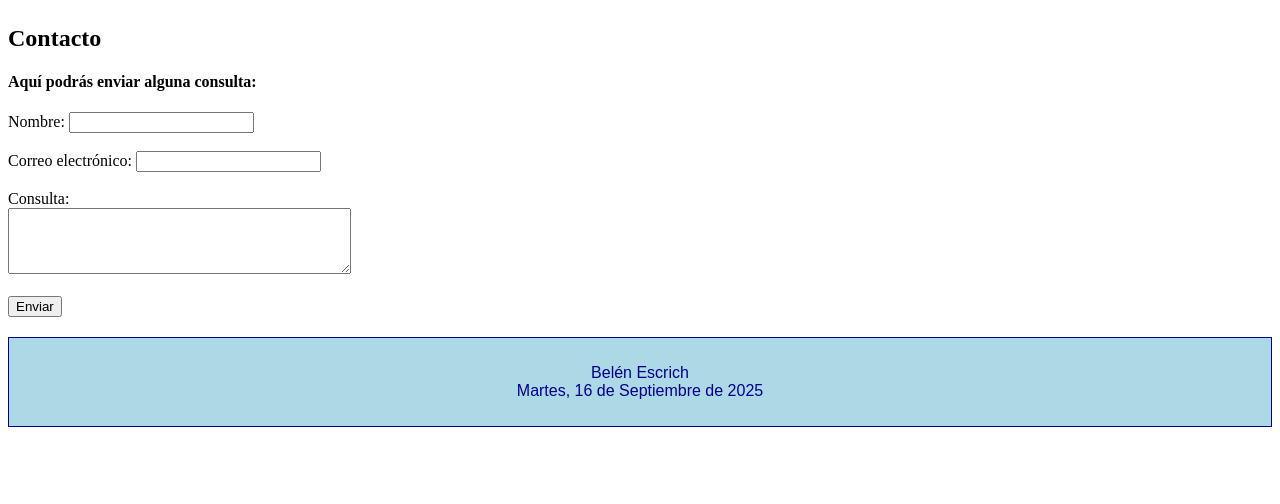
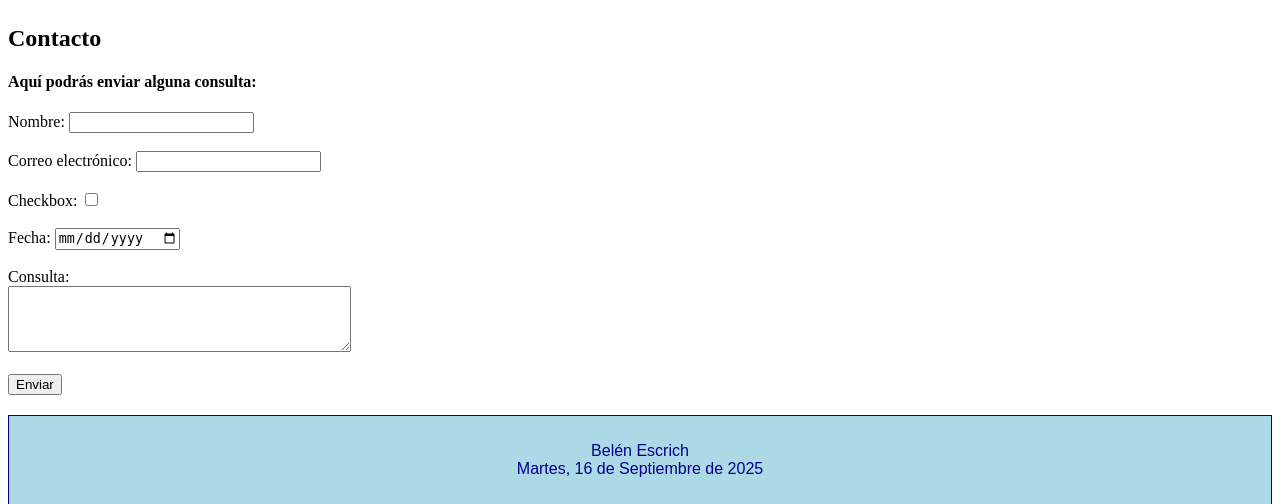
Before and after one commit to belenef/DWES-Ejercicios-PHP, a PHP site: page /principal.php in a window 1280 px wide. Shown: the part 261-765 px from the top of the page. Run offline with PHP 8.4, Linux system fonts and the light colour scheme.

Commit message:
He añadido el ejercicio 2.3

```diff
--- a/htdocs/2.1/principal.php
+++ b/htdocs/2.1/principal.php
@@ -21,9 +21,9 @@
                 require("cabecera.inc.php");
              ?>
         </header>
+        <nav>
 
-        <!-- Barra de navegación con enlaces a otras páginas -->
-        <nav>
+           <!-- Barra de navegación con enlaces a otras páginas -->
             <a href="tecnologias.php">tecnologias.php</a> |
             <a href="rrss.php">rrss.php</a> |
             <a href="/2.2/count.php">count.php</a> |
@@ -42,26 +42,33 @@
 
             </p>
 
-             <!-- formulario de contacto -->
+            <!-- formulario de contacto -->
             <h2>Contacto</h2>
             <h4>Aquí podrás enviar alguna consulta:</h4>
-                <form action="#" method="post">
+                <form name="input" action="../2.3/consulta.php" method="post">
 
                     <!-- Campo de texto para nombre -->
                     <label for="nombre">Nombre:</label>
                     <input type="text" id="nombre" name="nombre" required><br><br>
 
-                    <!-- Campo de correo electrónico -->
+                    <!-- Campo de texto para email -->
                     <label for="email">Correo electrónico:</label>
                     <input type="email" id="email" name="email" required><br><br>
 
-                    <!-- Área de texto para la consulta -->
+                    <!-- Campo para checkbox -->
+                    <label for="checkbox">Checkbox:</label>
+                    <input type="checkbox" id="checkbox" name="checkbox"><br><br>
+
+                    <!-- Campo para seleccionar fecha -->
+                    <label for="date">Fecha:</label>
+                    <input type="date" id="date" name="date"><br><br>
+
+                    <!-- Área de texto para consulta -->
                     <label for="consulta">Consulta:</label><br>
                     <textarea id="consulta" name="consulta" rows="4" cols="40" required></textarea><br><br>
 
-                    <!-- Botón de envío del formulario -->
+                    <!-- Botón para enviar el formulario -->
                     <input type="submit" value="Enviar">
-
                 </form>
 
         </section>
--- a/htdocs/2.1/tecnologias.php
+++ b/htdocs/2.1/tecnologias.php
@@ -9,7 +9,7 @@
 
         <header>
             <?php
-                // Incluye el contenido de cabecera desde otro archivo PHP
+                 // Incluye el contenido de cabecera desde otro archivo PHP
                 require("cabecera.inc.php");
              ?>
         </header>
--- a/htdocs/2.2/server.php
+++ b/htdocs/2.2/server.php
@@ -31,7 +31,7 @@
              ?>
         </header>
 
-         <!-- Barra de navegación -->
+        <!-- Barra de navegación -->
          <nav>
            <a href="../2.1/principal.php">principal.php</a>
         </nav>
```
Also changed, not shown: htdocs/2.2/count.php (+4 -4 lines), htdocs/2.3/consulta.php (added, +9 -0 lines).
